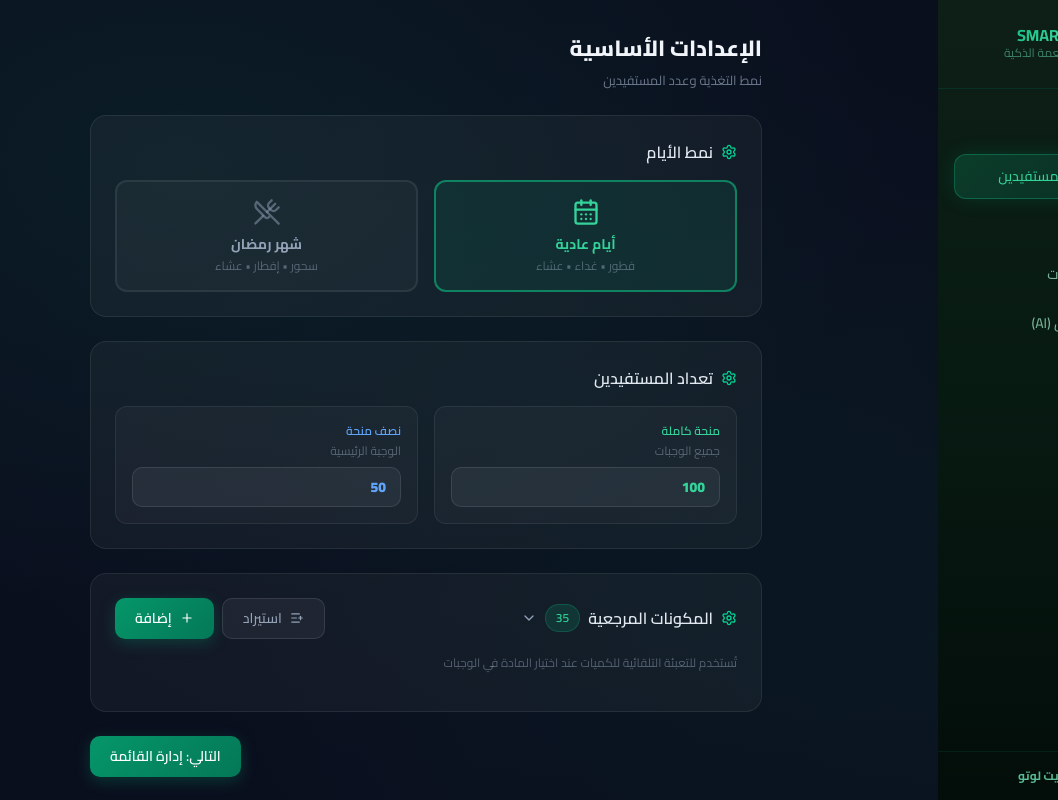
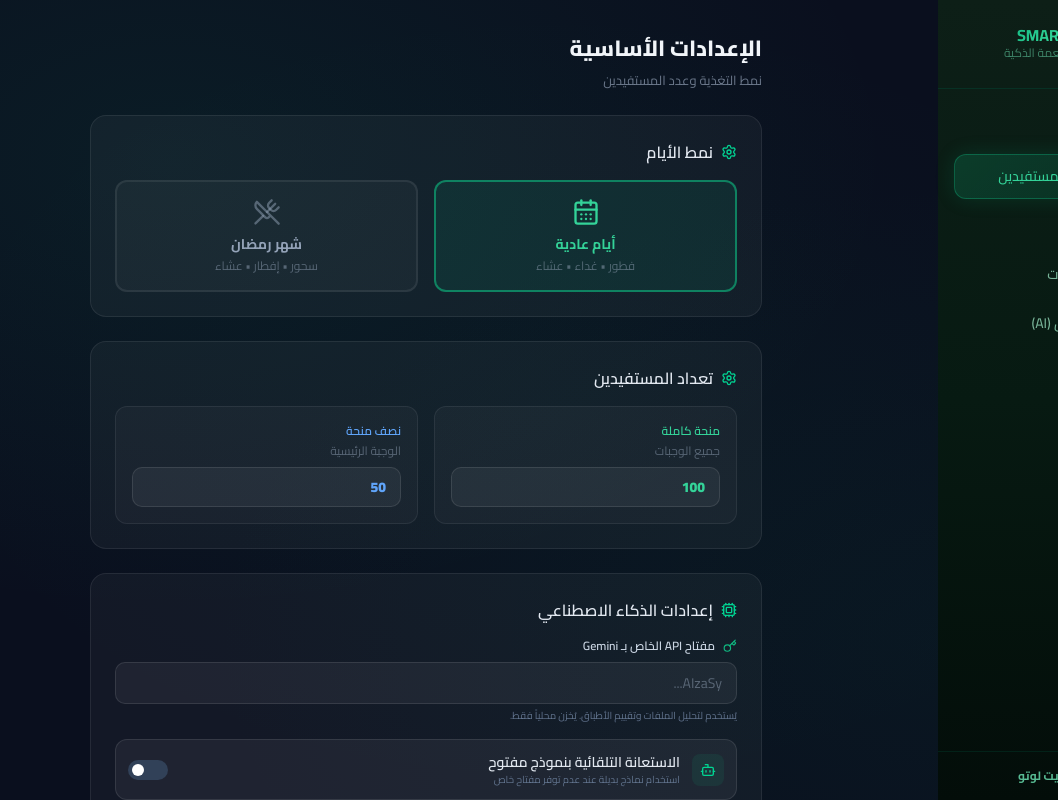
Before and after one commit to umergenerat/SmartResto, a React (Vite) app: page / in a window 1280 px wide. Both pictures are taken after a click on the button "الإعدادات والمستفيدين". Shown: the whole page, without its empty margins (222-1280 px from the left). Built offline with nearby package versions, Linux system fonts and the light colour scheme; the HTML template or start-up script is replaced by a standard one.

Commit message:
feat: implement configuration panel with bulk import support and AI settings integration

```diff
--- a/src/App.tsx
+++ b/src/App.tsx
@@ -1,5 +1,5 @@
 import React, { useState, useMemo, useRef } from 'react';
-import { Meal, Beneficiaries, ScheduleMode, TotalsResult, DetailedResult, DayOfWeek, MealType, ReferenceIngredient, DishEvaluation } from './types';
+import { Meal, Beneficiaries, ScheduleMode, TotalsResult, DetailedResult, DayOfWeek, MealType, ReferenceIngredient, DishEvaluation, ApiSettings } from './types';
 import { analyzeMenuDocument, analyzeDishImage } from './lib/gemini';
 import Sidebar from './components/Sidebar';
 import Dashboard from './components/Dashboard';
@@ -104,12 +104,20 @@ export default function App() {
     } catch { return defaultPDFIngredients; }
   });
 
+  const [apiSettings, setApiSettings] = useState<ApiSettings>(() => {
+    try {
+      const s = localStorage.getItem('apiSettings');
+      return s ? JSON.parse(s) : { apiKey: '', useOpenModel: false };
+    } catch { return { apiKey: '', useOpenModel: false }; }
+  });
+
   React.useEffect(() => {
     localStorage.setItem('mode', JSON.stringify(mode));
     localStorage.setItem('beneficiaries', JSON.stringify(beneficiaries));
     localStorage.setItem('meals', JSON.stringify(meals));
     localStorage.setItem('refIngredients', JSON.stringify(referenceIngredients));
-  }, [mode, beneficiaries, meals, referenceIngredients]);
+    localStorage.setItem('apiSettings', JSON.stringify(apiSettings));
+  }, [mode, beneficiaries, meals, referenceIngredients, apiSettings]);
 
   // ── UI state ───────────────────────────────────────────────────────────────
   const [filterDay, setFilterDay] = useState<DayOfWeek | 'all'>('all');
@@ -139,8 +147,8 @@ export default function App() {
     setUploadMsg('جاري تحضير الملف...');
     setAiError('');
     try {
-      const apiKey = process.env.GEMINI_API_KEY;
-      if (!apiKey) throw new Error('مفتاح API غير متوفر');
+      const apiKey = apiSettings.apiKey;
+      if (!apiKey && !apiSettings.useOpenModel) throw new Error('مفتاح API غير متوفر');
       const extracted = await analyzeMenuDocument(file, apiKey, setUploadMsg);
       if (extracted.length > 0) {
         const enriched = extracted.map(m => ({
@@ -185,8 +193,8 @@ export default function App() {
     setEvalErrorMsg('');
     setEvalResult(null);
     try {
-      const apiKey = process.env.GEMINI_API_KEY;
-      if (!apiKey) throw new Error('مفتاح API غير متوفر');
+      const apiKey = apiSettings.apiKey;
+      if (!apiKey && !apiSettings.useOpenModel) throw new Error('مفتاح API غير متوفر');
       const refMeal = meals.find(m => m.id === evalReferenceMealId) || null;
       const result = await analyzeDishImage(evalImage, refMeal, apiKey, setUploadMsg);
       setEvalResult(result);
@@ -316,6 +324,8 @@ export default function App() {
             beneficiaries={beneficiaries} setBeneficiaries={setBeneficiaries}
             referenceIngredients={referenceIngredients}
             setReferenceIngredients={setReferenceIngredients}
+            apiSettings={apiSettings}
+            setApiSettings={setApiSettings}
             onNext={() => setActiveTab('menu')}
           />
         )}
--- a/src/components/ConfigPanel.tsx
+++ b/src/components/ConfigPanel.tsx
@@ -1,6 +1,6 @@
 import React, { useState, useRef } from 'react';
-import { Settings, CalendarDays, UtensilsCrossed, Plus, ListPlus, FileUp, Trash2, ChevronDown, ChevronUp } from 'lucide-react';
-import { Beneficiaries, ScheduleMode, ReferenceIngredient } from '../types';
+import { Settings, CalendarDays, UtensilsCrossed, Plus, ListPlus, FileUp, Trash2, ChevronDown, ChevronUp, Cpu, Key, Bot } from 'lucide-react';
+import { Beneficiaries, ScheduleMode, ReferenceIngredient, ApiSettings } from '../types';
 import * as xlsx from 'xlsx';
 
 interface ConfigPanelProps {
@@ -10,6 +10,8 @@ interface ConfigPanelProps {
   setBeneficiaries: (b: Beneficiaries) => void;
   referenceIngredients: ReferenceIngredient[];
   setReferenceIngredients: (r: ReferenceIngredient[]) => void;
+  apiSettings: ApiSettings;
+  setApiSettings: (a: ApiSettings) => void;
   onNext: () => void;
 }
 
@@ -17,7 +19,8 @@ const generateId = () => Math.random().toString(36).substring(2, 9);
 
 export default function ConfigPanel({
   mode, setMode, beneficiaries, setBeneficiaries,
-  referenceIngredients, setReferenceIngredients, onNext
+  referenceIngredients, setReferenceIngredients,
+  apiSettings, setApiSettings, onNext
 }: ConfigPanelProps) {
   const [showBulk, setShowBulk] = useState(false);
   const [bulkText, setBulkText] = useState('');
@@ -145,6 +148,46 @@ export default function ConfigPanel({
         </div>
       </div>
 
+      {/* AI Settings */}
+      <div className="glass-card p-6">
+        <h3 className="font-semibold text-slate-200 mb-4 flex items-center gap-2">
+          <Cpu className="w-4 h-4 text-emerald-400" /> إعدادات الذكاء الاصطناعي
+        </h3>
+        <div className="space-y-4">
+          <div>
+            <label className="flex items-center gap-2 text-xs font-semibold text-slate-300 mb-2">
+              <Key className="w-3.5 h-3.5 text-emerald-500" /> مفتاح API الخاص بـ Gemini
+            </label>
+            <input
+              type="password"
+              value={apiSettings.apiKey}
+              onChange={e => setApiSettings({ ...apiSettings, apiKey: e.target.value })}
+              className="smart-input text-sm"
+              placeholder="AIzaSy..."
+            />
+            <p className="text-[10px] mt-1 text-slate-500">يُستخدم لتحليل الملفات وتقييم الأطباق. يُخزن محلياً فقط.</p>
+          </div>
+
+          <div className="flex items-center justify-between p-3 rounded-xl bg-white/5 border border-white/10">
+            <div className="flex items-center gap-3">
+              <div className="p-2 rounded-lg bg-emerald-500/10">
+                <Bot className="w-4 h-4 text-emerald-400" />
+              </div>
+              <div>
+                <div className="text-sm font-semibold text-slate-200">الاستعانة التلقائية بنموذج مفتوح</div>
+                <div className="text-[10px] text-slate-500">استخدام نماذج بديلة عند عدم توفر مفتاح خاص</div>
+              </div>
+            </div>
+            <button
+              onClick={() => setApiSettings({ ...apiSettings, useOpenModel: !apiSettings.useOpenModel })}
+              className={`w-10 h-5 rounded-full transition-colors relative ${apiSettings.useOpenModel ? 'bg-emerald-500' : 'bg-slate-700'}`}
+            >
+              <div className={`absolute top-1 w-3 h-3 bg-white rounded-full transition-all ${apiSettings.useOpenModel ? 'left-6' : 'left-1'}`} />
+            </button>
+          </div>
+        </div>
+      </div>
+
       {/* Reference Ingredients */}
       <div className="glass-card p-6">
         <div className="flex items-center justify-between mb-4">
--- a/src/lib/gemini.ts
+++ b/src/lib/gemini.ts
@@ -79,7 +79,7 @@ export const analyzeMenuDocument = async (
 
     onProgress?.('جاري تحليل المحتوى باستخدام الذكاء الاصطناعي...');
     const response = await ai.models.generateContent({
-      model: 'gemini-2.5-flash',
+      model: 'gemini-1.5-flash',
       contents: prompt + "\n\n" + excelText,
       config: { responseMimeType: "application/json" }
     });
@@ -102,7 +102,7 @@ export const analyzeMenuDocument = async (
           onProgress?.('جاري تحليل المحتوى باستخدام الذكاء الاصطناعي...');
 
           const response = await ai.models.generateContent({
-            model: 'gemini-2.5-flash',
+            model: 'gemini-1.5-flash',
             contents: [
               prompt,
               {
@@ -176,7 +176,7 @@ export const analyzeDishImage = async (
         `;
 
         const response = await ai.models.generateContent({
-          model: 'gemini-2.5-flash',
+          model: 'gemini-1.5-flash',
           contents: [
             prompt,
             {
--- a/src/types.ts
+++ b/src/types.ts
@@ -72,3 +72,8 @@ export interface DishEvaluation {
   evaluation: string;
   score: number;
 }
+
+export interface ApiSettings {
+  apiKey: string;
+  useOpenModel: boolean;
+}
```
